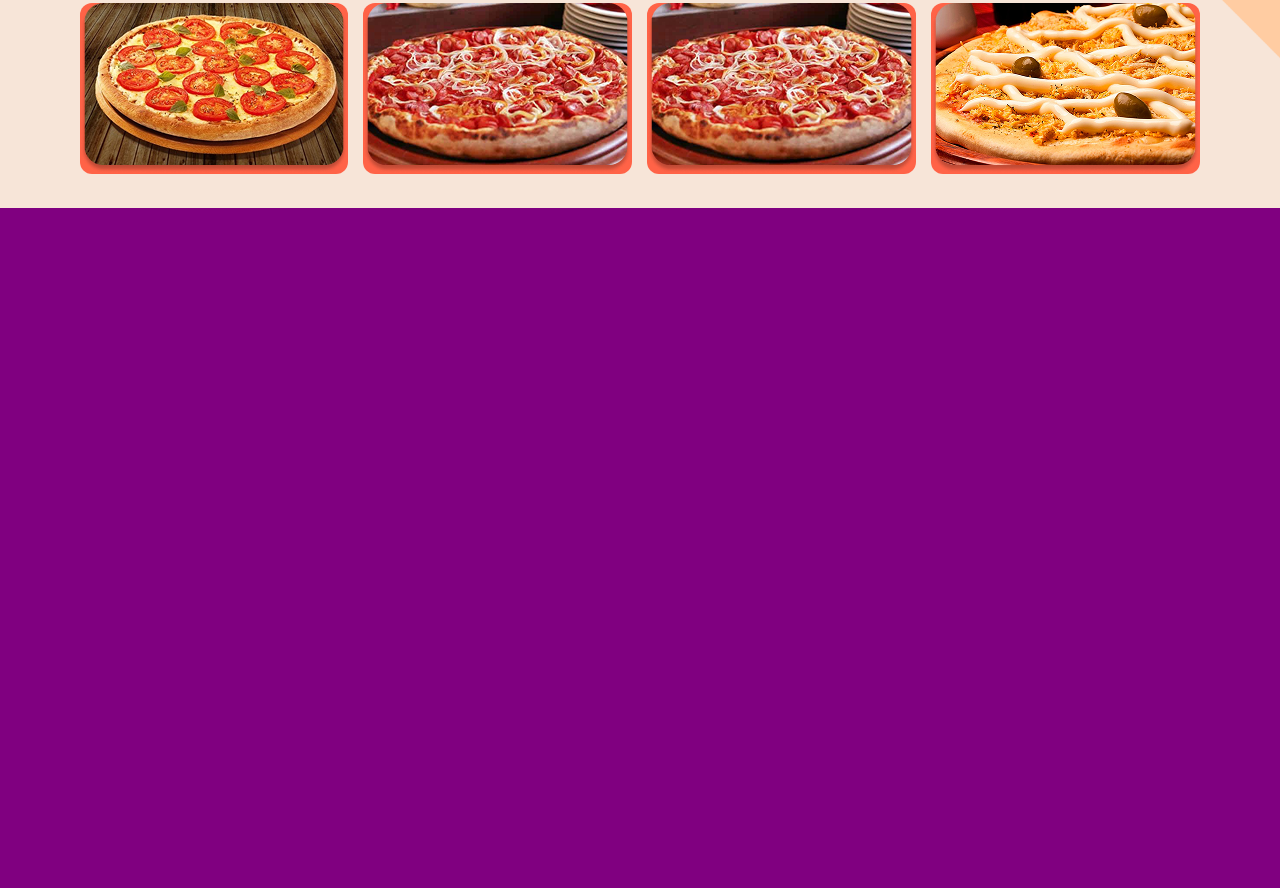
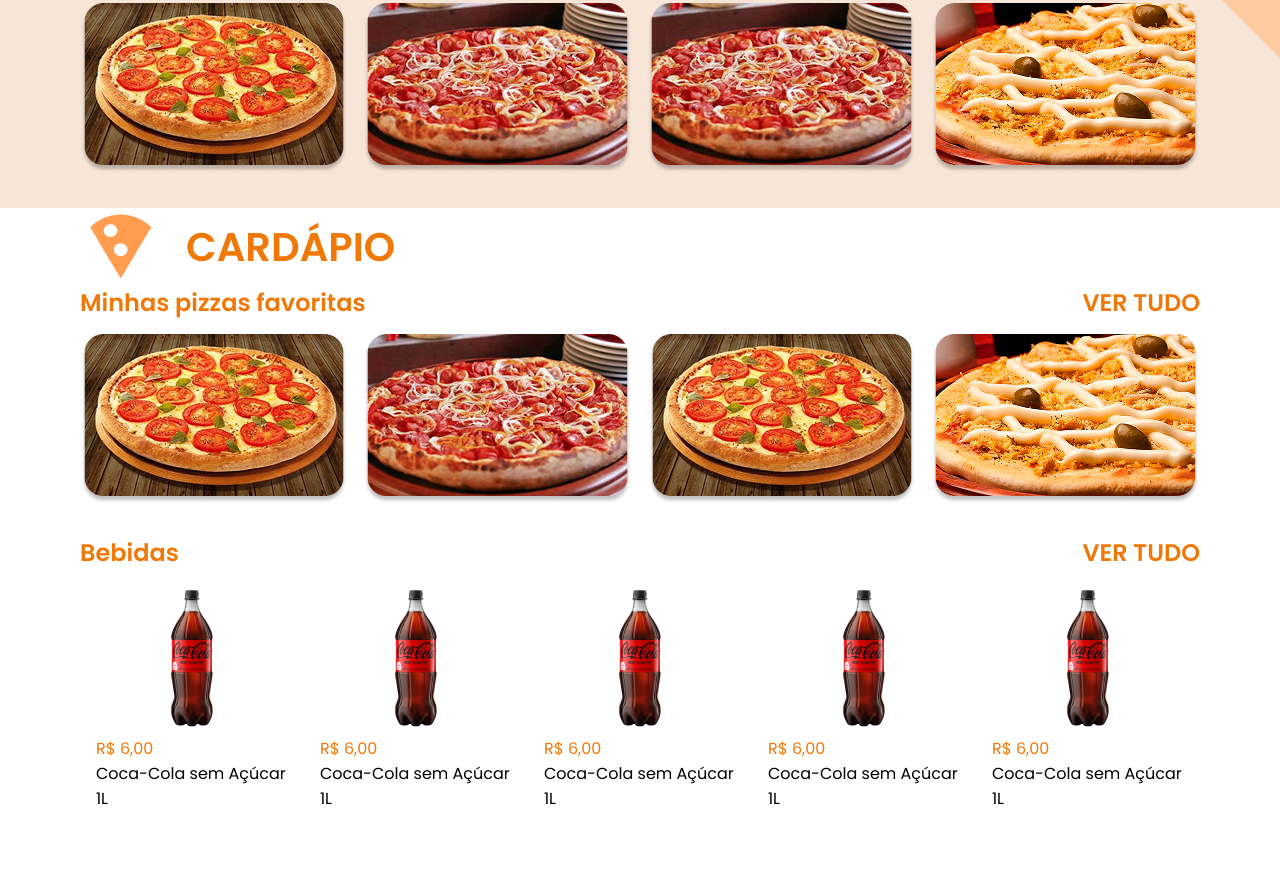
Before and after one commit to nuneszx7/LIMA-Pizza, a plain HTML site: page index.html in a window 1280 px wide. Shown: the part 592-1480 px from the top of the page. Drawn offline with Linux system fonts and the light colour scheme.

Commit message:
Inserindo cardapio

```diff
--- a/index.html
+++ b/index.html
@@ -1,14 +1,18 @@
 <!DOCTYPE html>
 <html lang="pt-br">
+
 <head>
     <meta charset="UTF-8">
     <meta name="viewport" content="width=device-width, initial-scale=1.0">
     <link rel="preconnect" href="https://fonts.googleapis.com">
     <link rel="preconnect" href="https://fonts.gstatic.com" crossorigin>
-    <link href="https://fonts.googleapis.com/css2?family=Poppins:ital,wght@0,100;0,200;0,300;0,400;0,500;0,600;0,700;0,800;0,900;1,100;1,200;1,300;1,400;1,500;1,600;1,700;1,800;1,900&family=Righteous&display=swap" rel="stylesheet">
+    <link
+        href="https://fonts.googleapis.com/css2?family=Poppins:ital,wght@0,100;0,200;0,300;0,400;0,500;0,600;0,700;0,800;0,900;1,100;1,200;1,300;1,400;1,500;1,600;1,700;1,800;1,900&family=Righteous&display=swap"
+        rel="stylesheet">
     <link rel="stylesheet" href="./style.css">
     <title>Tony Pizzaria</title>
 </head>
+
 <body>
     <header>
         <img src="./img/logo.svg" alt="Logo Tony Pizzaria">
@@ -42,7 +46,7 @@
                 </h2>
                 <img src="./img/pizza-home.png" alt="Pizza">
             </div>
-            <div class="container-pizzas">
+            <div class="container-produtos">
                 <div class="pizza">
                     <div class="add-produto">+</div>
                     <img src="./img/pizza1.png" alt="Pizza">
@@ -64,9 +68,107 @@
                 </div>
             </div>
         </section>
-        <section class="cardapio"></section>
+
+        <section class="cardapio">
+            <div class="titulo-secao">
+                <img src="./img/Local pizza (1).png" alt="">
+                <h3>Cardápio</h3>
+            </div>
+
+            <div class="opcoes-cardapio">
+                <div class="titulo-opcoes">
+                    <h4>Minhas pizzas favoritas</h4>
+                    <a href="#">VER TUDO</a>
+                </div>
+                <div class="container-produtos">
+                    <div class="pizza">
+                        <div class="add-produto">+</div>
+                        <img src="./img/pizza1.png" alt="Pizza">
+                        <div class="animacao">
+                            <div class="container-info">
+                                <p>Pizza de mussarela</p>
+                                <span>R$ 16,00</span>
+                            </div>
+                        </div>
+                    </div>
+                    <div class="pizza">
+                        <div class="add-produto">+</div>
+                        <img src="./img/pizza2.png" alt="Pizza">
+                        <div class="animacao">
+                            <div class="container-info">
+                                <p>Pizza de mussarela</p>
+                                <span>R$ 16,00</span>
+                            </div>
+                        </div>
+                    </div>
+                    <div class="pizza">
+                        <div class="add-produto">+</div>
+                        <img src="./img/pizza1.png" alt="Pizza">
+                        <div class="animacao">
+                            <div class="container-info">
+                                <p>Pizza de mussarela</p>
+                                <span>R$ 16,00</span>
+                            </div>
+                        </div>
+                    </div>
+                    <div class="pizza">
+                        <div class="add-produto">+</div>
+                        <img src="./img/pizza3.png" alt="Pizza">
+                        <div class="animacao">
+                            <div class="container-info">
+                                <p>Pizza de mussarela</p>
+                                <span>R$ 16,00</span>
+                            </div>
+                        </div>
+                    </div>
+                </div>
+            </div>
+
+            <div class="opcoes-cardapio">
+                <div class="titulo-opcoes">
+                    <h4>Bebidas</h4>
+                    <a href="#">VER TUDO</a>
+                </div>
+                <div class="container-produtos">
+                    <div class="pizza bebida">
+                        <div class="add-produto">+</div>
+                        <img src="./img/coca.png" alt="Pizza">
+                        <div class="valor">R$ 6,00</div>
+                        <div class="descricao">Coca-Cola sem Açúcar 1L</div>
+                    </div>
+                    <div class="pizza bebida">
+                        <div class="add-produto">+</div>
+                        <img src="./img/coca.png" alt="Pizza">
+                        <div class="valor">R$ 6,00</div>
+                        <div class="descricao">Coca-Cola sem Açúcar 1L</div>
+                    </div>
+                    <div class="pizza bebida">
+                        <div class="add-produto">+</div>
+                        <img src="./img/coca.png" alt="Pizza">
+                        <div class="valor">R$ 6,00</div>
+                        <div class="descricao">Coca-Cola sem Açúcar 1L</div>
+                    </div>
+                    <div class="pizza bebida">
+                        <div class="add-produto">+</div>
+                        <img src="./img/coca.png" alt="Pizza">
+                        <div class="valor">R$ 6,00</div>
+                        <div class="descricao">Coca-Cola sem Açúcar 1L</div>
+                    </div>
+                    <div class="pizza bebida">
+                        <div class="add-produto">+</div>
+                        <img src="./img/coca.png" alt="Pizza">
+                        <div class="valor">R$ 6,00</div>
+                        <div class="descricao">Coca-Cola sem Açúcar 1L</div>
+                    </div>
+                </div>
+            </div>
+        </div>
+    </div>
+    </section>
+
         <section class="servicos"></section>
     </main>
     <footer></footer>
 </body>
+
 </html>
--- a/style.css
+++ b/style.css
@@ -31,6 +31,7 @@
     display: flex;
     justify-content: space-between;
     align-items: center;
+    z-index: 999;
 }
 
 header menu {
@@ -94,14 +95,13 @@
 .hero span{
     color: var(--primary-color)
 }
-.container-pizzas{
+.container-produtos{
     display: flex;
     justify-content: space-between;
     align-items: center;
 }
 .pizza {
     position: relative;
-    background-color: tomato;
     display:flex;
     border-radius: 12px;
 }
@@ -175,8 +175,77 @@
 }
 
 .cardapio {
-    background-color: purple;
+    display: flex;
+    flex-direction: column;
+    background-color: white;
 }
+
+.titulo-secao {
+    display: flex;
+    align-items: center;
+    gap: 24px;
+}
+
+.titulo-secao h3 {
+    font-size: 40px;
+    color: var(--primary-color);
+    text-transform: uppercase;
+    font-weight: 600;
+}
+
+.opcoes-cardapio {
+    display: flex;
+    flex-direction: column;
+    justify-content: space-between;
+    height: 250px;
+    border-bottom: 2px solid --secundary-color;
+    padding-bottom: 30px;
+
+}
+
+.titulo-opcoes {
+    display: flex;
+    justify-content: space-between;
+    color: var(--primary-color);
+}
+
+.titulo-opcoes h4 {
+    font-size: 1.5rem;
+    font-weight: 600;
+}
+
+.titulo-opcoes a {
+    font-size: 1.5rem;
+    font-weight: 600;
+}
+
+.opcoes-cardapio.bebida {
+    border: none;
+}
+
+.pizza.bebida {
+    display: flex;
+    flex-direction: column;
+    justify-content: center;
+    align-items: center;
+    border-radius: 4px;
+    padding: 16px;
+    transition: .5s;
+}
+
+.pizza.bebida :hover {
+    box-shadow: 4px 2px 8px #AAA;
+}
+
+.pizza.bebida .valor {
+    color: var(--primary-color);
+    width: 100%;
+}
+
+.pizza.bebida.descricao {
+    font-size: 8px;
+}
+
 .servicos {
     background-color: gold;
 }
```
Also changed, not shown: img/coca.png (added), img/icon-user.svg (added).
